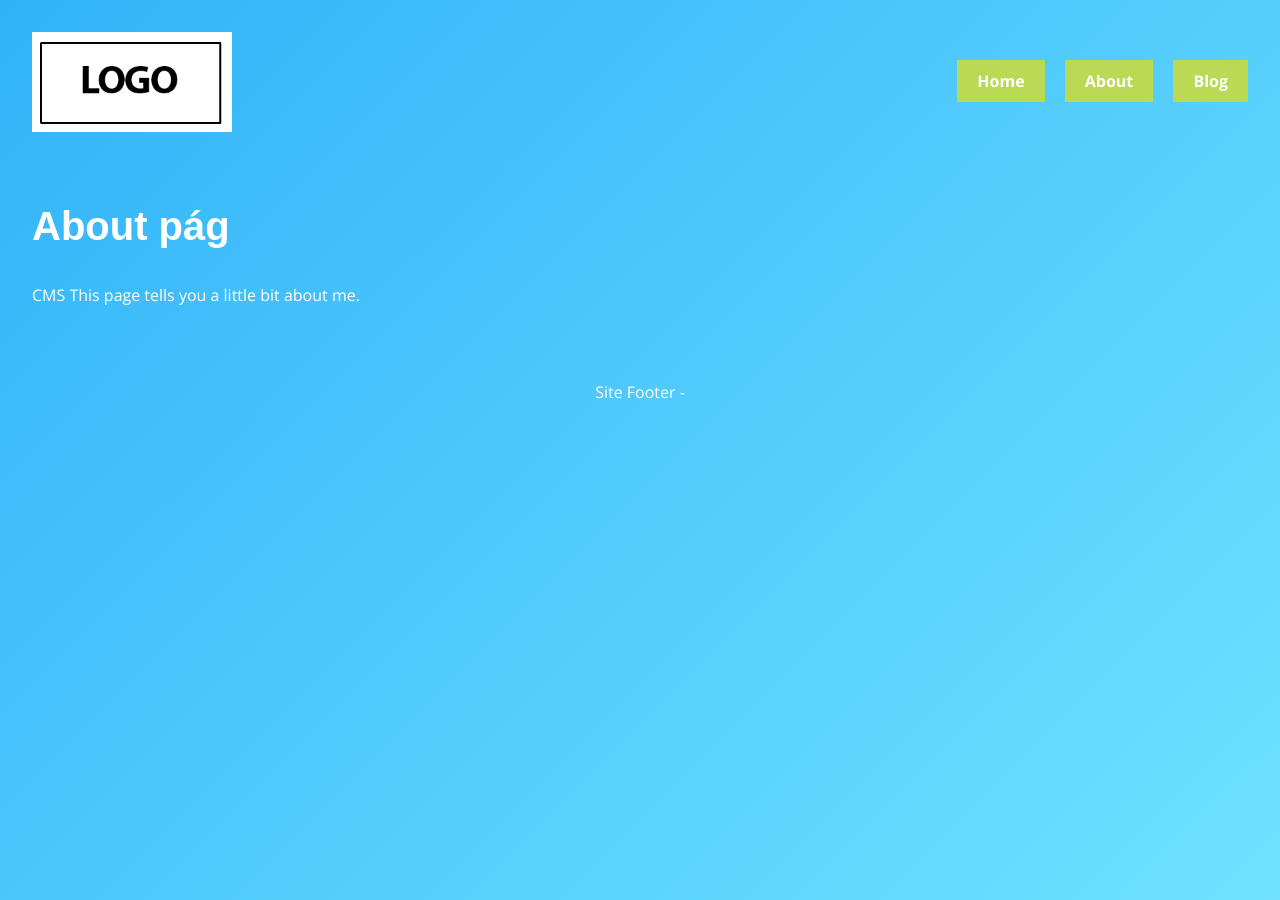
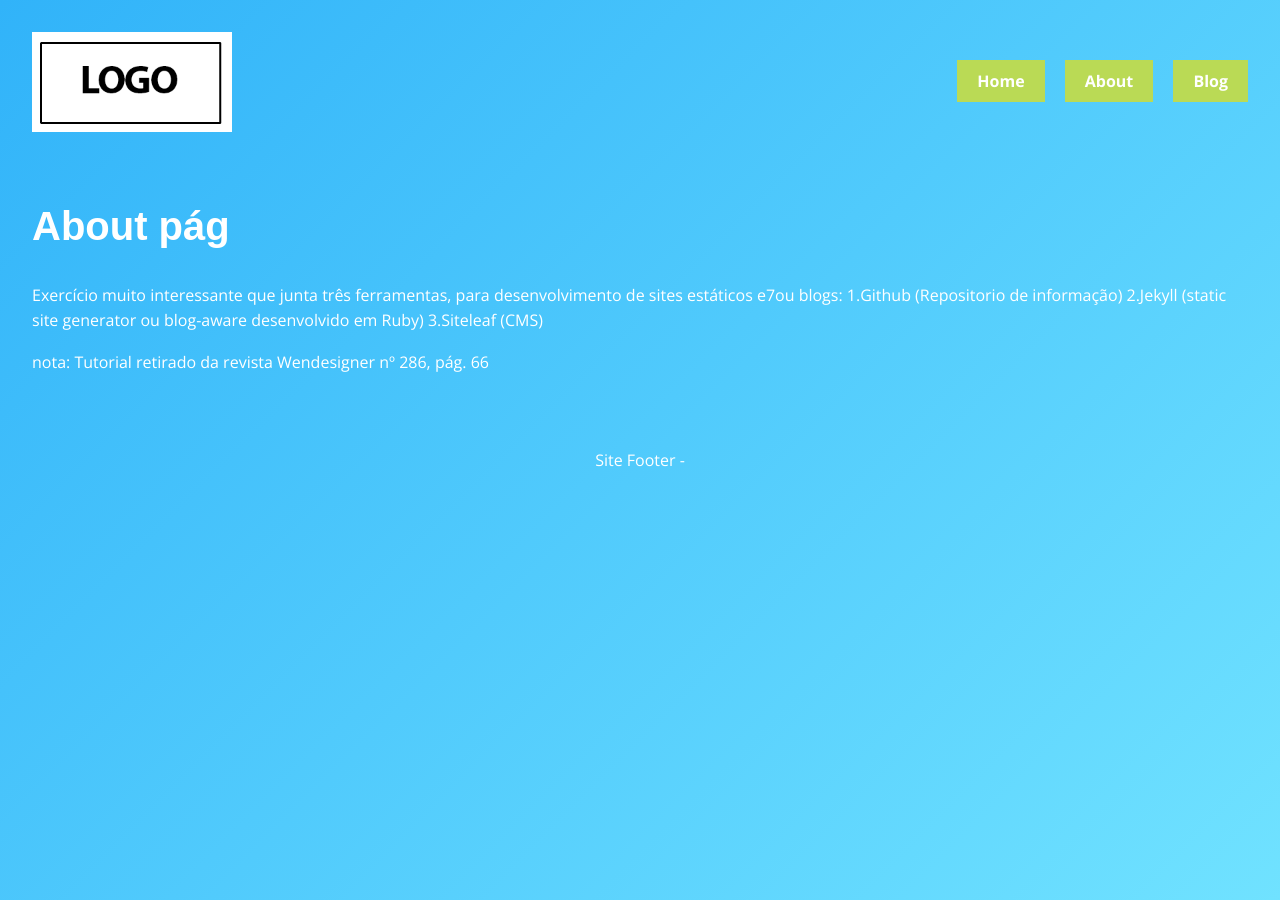
Before and after one commit to MMiguel1925/tuturial286.github.io, a Jekyll site: the page built from about.md, in a window 1280 px wide. Built offline with Jekyll 4.4.1, drawn with Linux system fonts in a browser that asks for light colours; some web fonts are replaced.

Commit message:
Updated About

```diff
--- a/about.md
+++ b/about.md
@@ -5,4 +5,9 @@ layout: default
 
 # About pág
 
-CMS This page tells you a little bit about me.
+Exercício muito interessante que junta três ferramentas, para desenvolvimento de sites estáticos e7ou blogs:
+1.Github (Repositorio de informação)
+2.Jekyll (static site generator ou blog-aware desenvolvido em Ruby)
+3.Siteleaf (CMS)
+
+nota: Tutorial retirado da revista Wendesigner nº 286, pág. 66
```
